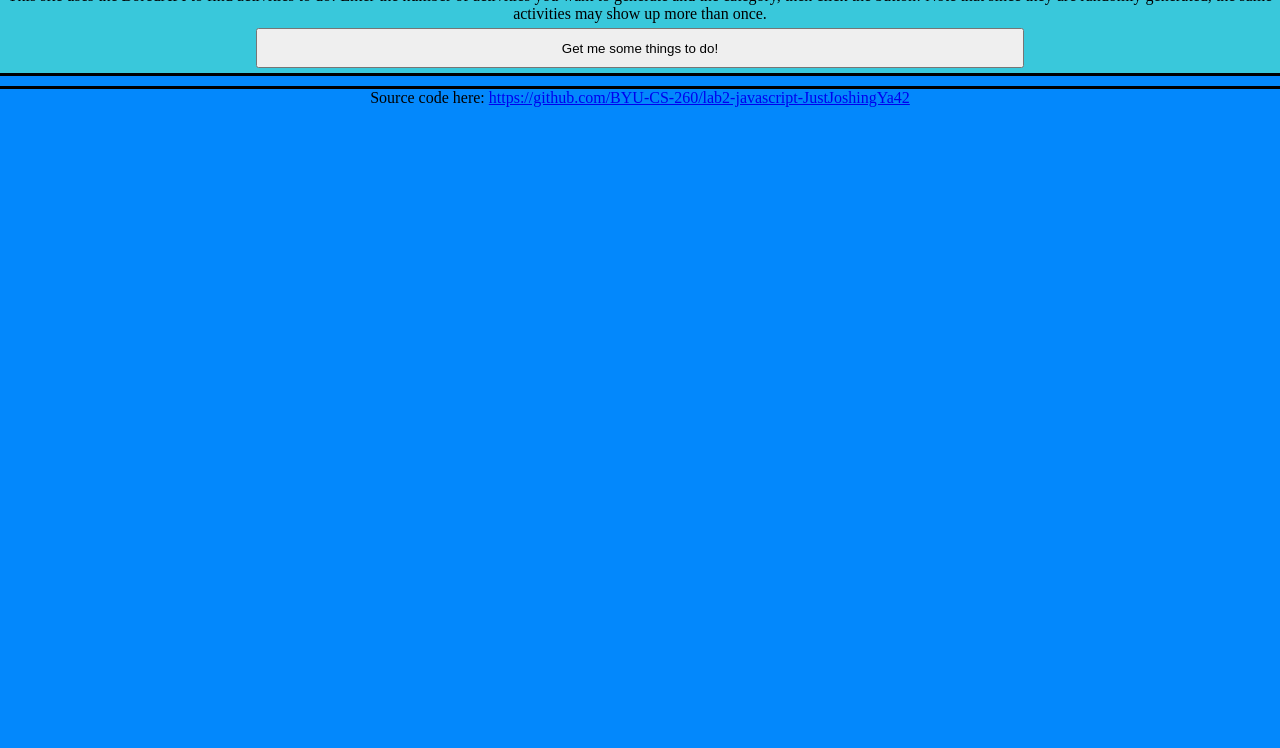
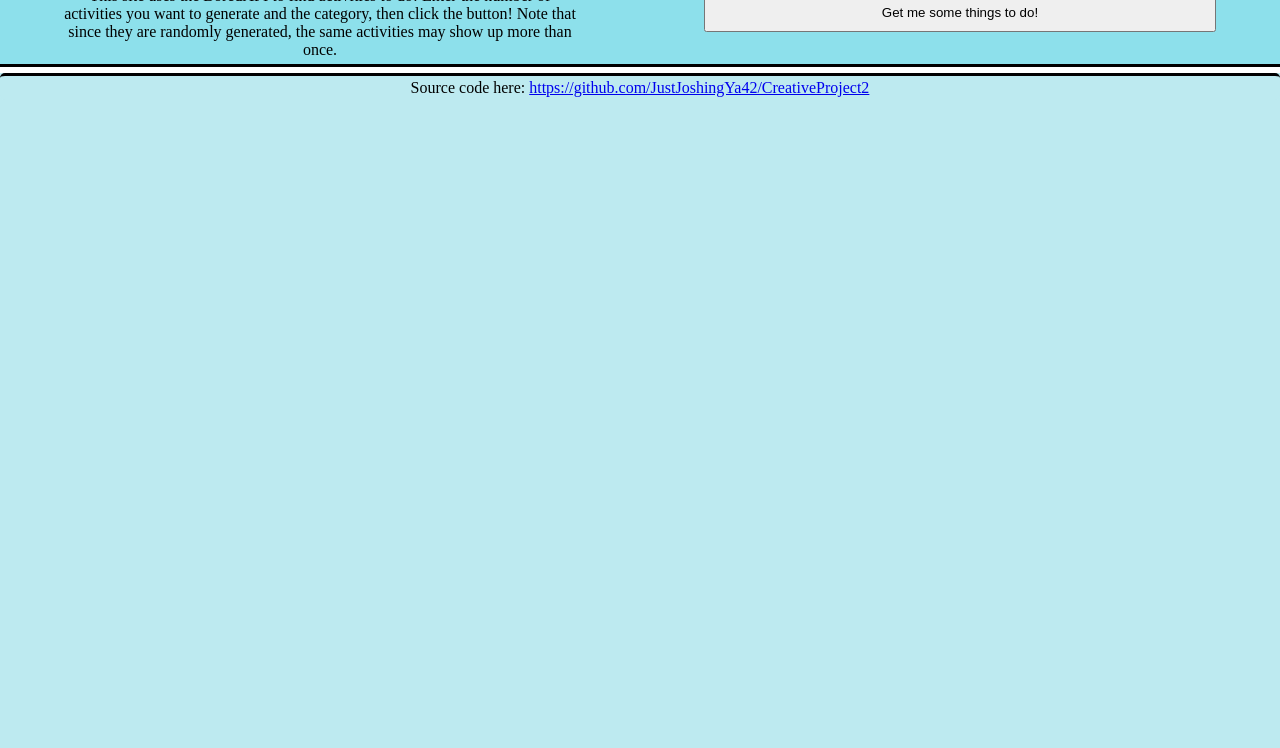
Before and after one commit to JustJoshingYa42/CreativeProject2, a plain HTML site: page index.html in a window 1280 px wide. Shown: the part 52-800 px from the top of the page. Drawn offline with Linux system fonts and the light colour scheme.

Commit message:
final draft

```diff
--- a/index.html
+++ b/index.html
@@ -42,7 +42,7 @@
 
 
     <div class="footer">
-        Source code here: <a href="https://github.com/BYU-CS-260/lab2-javascript-JustJoshingYa42">https://github.com/BYU-CS-260/lab2-javascript-JustJoshingYa42</a>
+        Source code here: <a href="https://github.com/JustJoshingYa42/CreativeProject2">https://github.com/JustJoshingYa42/CreativeProject2</a>
     </div>
 
     <script text="type/javascript" src="factScript.js">
--- a/styles.css
+++ b/styles.css
@@ -4,7 +4,10 @@
 }
 
 body {
-    background-color: #0388fc;
+    background-color: #bdeaf0;
+    display: flex;
+    flex-direction: column;
+    align-items: center;
 }
 
 
@@ -12,7 +15,8 @@ body {
     display: flex;
     flex-wrap: wrap;
     width: 100%;
-    background-color: #39c8db;
+    /*background-color: #39c8db;*/
+    background-color: #8de0eb;
     padding-bottom: 5px;
     border-bottom: 3px solid black;
     justify-content: space-around;
@@ -29,27 +33,31 @@ body {
     justify-content: space-around;
     flex-wrap: wrap;
     width: 100%;
-    padding-top: 10px;
-    background-color: #0388fc;
+    padding-top: 3px;
+    padding-bottom: 3px;
+    /*background-color: #0388fc;*/
+    background-color: white;
 
 }
 
 .factObject {
     text-align: center;
+    font-style: italic;
+    background-color: #bdeaf0;
+    border-radius: 5px;
+    margin-top: 9px;
+    margin-bottom: 9px;
     font-weight: bold;
-    font-style: italic;
-    background-color: #daf0a8;
-    border: 2px solid black;
-    border-radius: 5px;
-    margin-top: 5px;
-    margin-bottom: 5px;
+    padding: 5px;
 }
 
 .footer {
     width: 100%;
     text-align: center;
     border-top: 3px solid black;
-    background-color: #0388fc;
+    background-color: #bdeaf0;
+    border-radius: 5px;
+    padding: 3px;
 }
 
 .numberInput, .typeInput {
@@ -122,7 +130,7 @@ body {
 
 @media only screen and (min-width: 901px) {
     .factObject {
-        width: 18%;
+        width: 17%;
     }
 
     .formHeader {
@@ -132,9 +140,12 @@ body {
         width: 25%;
     }
     #submit {
-        width: 60%;
+        width: 40%;
         height: 40px;
         margin-top: 5px;
     }
+    .description {
+        width: 40%;
+    }
 
 }
```
